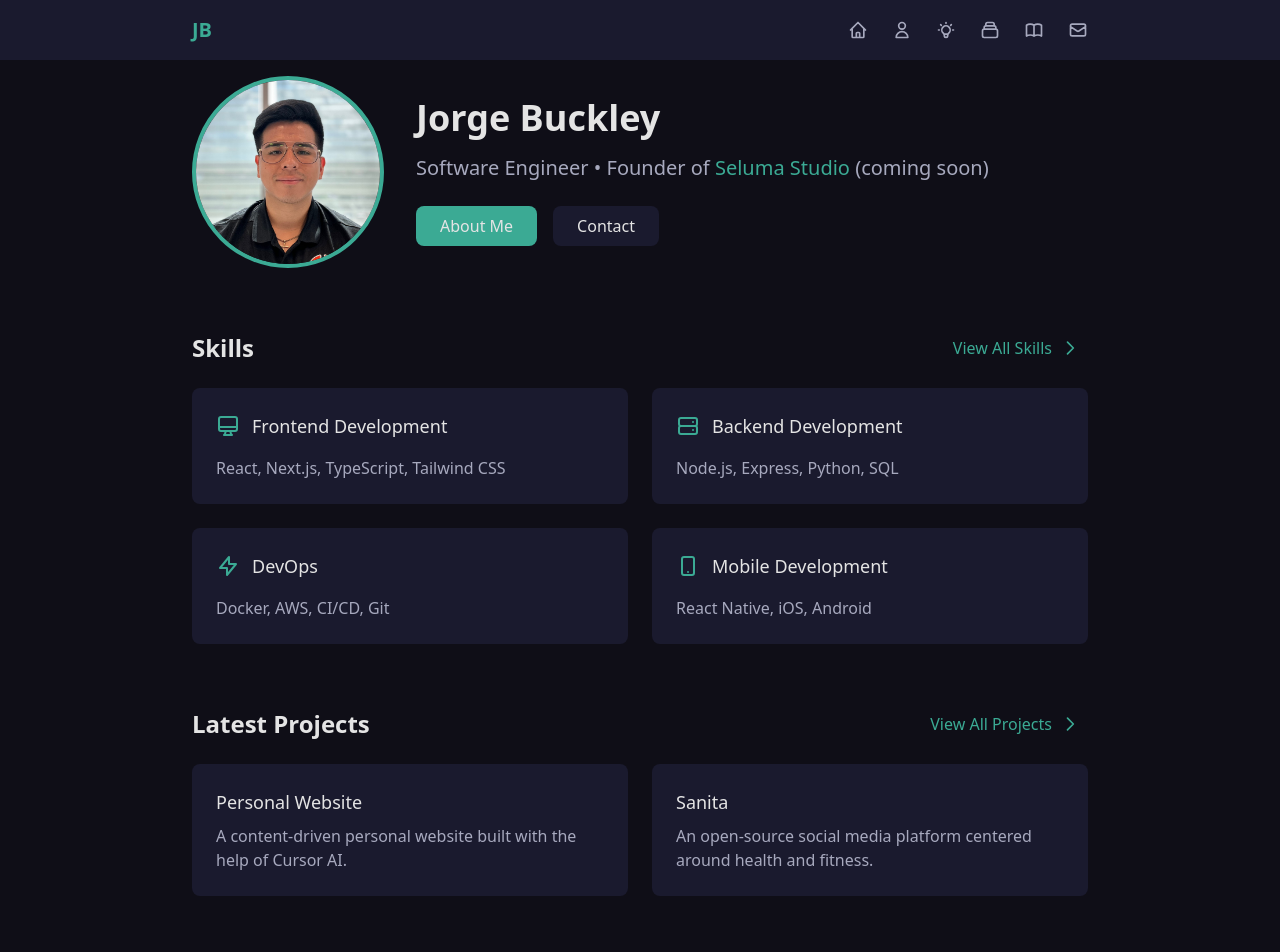
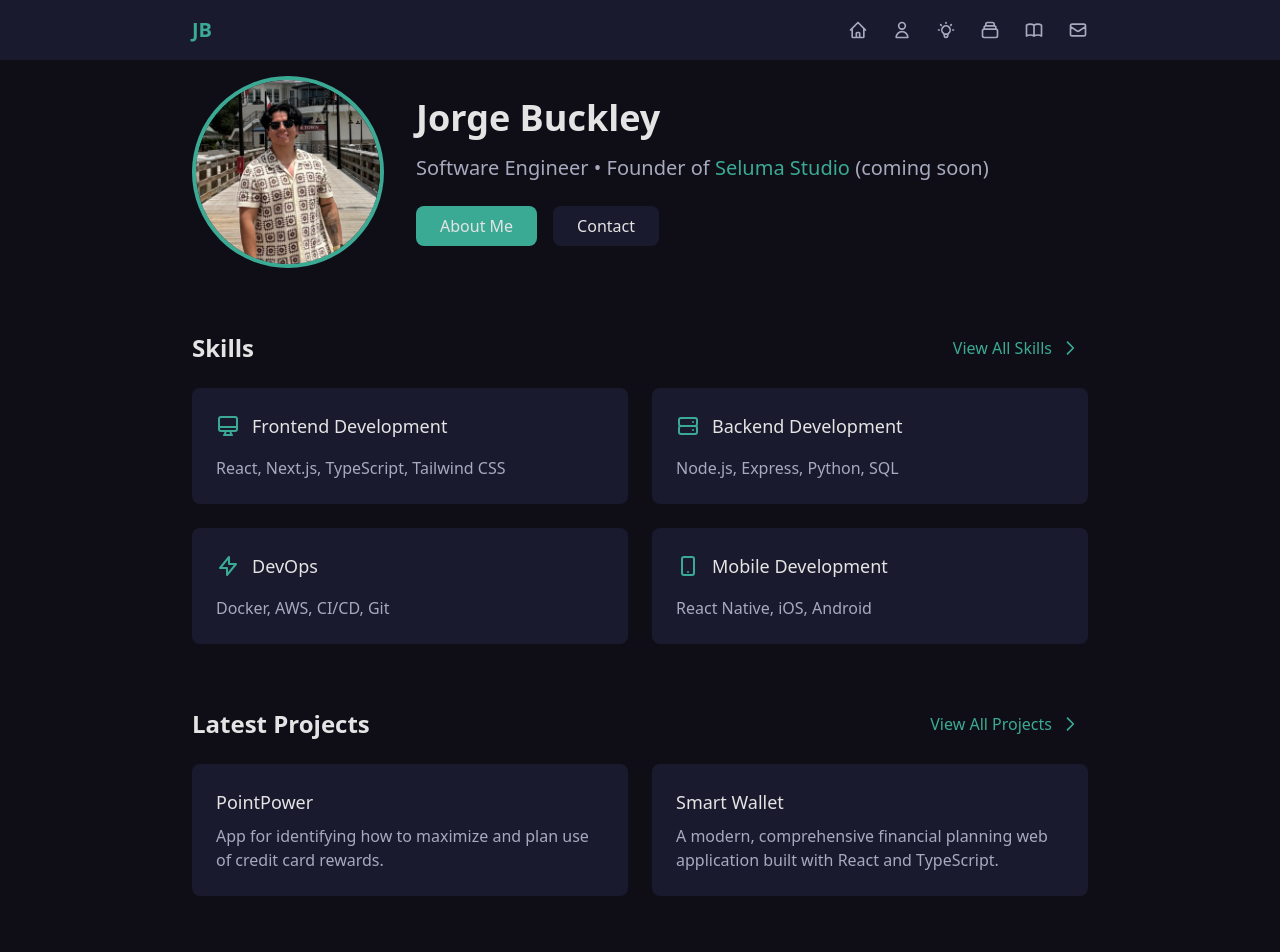
Before and after one commit to jrbuckley/PersonalWebsite, an Astro site: page / in a window 1280 px wide. Shown: the top 952 px of the page. Built offline with nearby package versions, Linux system fonts and the light colour scheme; Astro itself is replaced by a stand-in of ours.

Commit message:
Fix/web preview (#7)
* fix(blog): cleanup unused values

* feat(updates): add resume and profile changes

```diff
--- a/src/layouts/Layout.astro
+++ b/src/layouts/Layout.astro
@@ -112,7 +112,7 @@ const {
 						<path d="M19 0h-14c-2.761 0-5 2.239-5 5v14c0 2.761 2.239 5 5 5h14c2.762 0 5-2.239 5-5v-14c0-2.761-2.238-5-5-5zm-11 19h-3v-11h3v11zm-1.5-12.268c-.966 0-1.75-.79-1.75-1.764s.784-1.764 1.75-1.764 1.75.79 1.75 1.764-.783 1.764-1.75 1.764zm13.5 12.268h-3v-5.604c0-.88-.018-2.013-1.225-2.013-1.225 0-1.412 1.057-1.412 2.047v5.57h-3v-11h3v1.517c.437-.623 1.33-1.523 2.33-1.523 2.31 0 3.184 1.523 3.184 3.506v6.5z"/>
 					</svg>
 				</a>
-				<a href="/Jorge-Buckley-Resume.pdf" target="_blank" rel="noopener noreferrer" class="text-[color:var(--color-luxe-subtext)] hover:text-[color:var(--color-luxe-text)] transition-colors" aria-label="Download Resume">
+				<a href="/JorgeBuckley_Resume.pdf" target="_blank" rel="noopener noreferrer" class="text-[color:var(--color-luxe-subtext)] hover:text-[color:var(--color-luxe-text)] transition-colors" aria-label="Download Resume">
 					<svg xmlns="http://www.w3.org/2000/svg" class="h-6 w-6" fill="none" viewBox="0 0 24 24" stroke="currentColor" aria-hidden="true">
 						<path stroke-linecap="round" stroke-linejoin="round" stroke-width="2" d="M9 12h6m-6 4h6m2 5H7a2 2 0 01-2-2V5a2 2 0 012-2h5.586a1 1 0 01.707.293l5.414 5.414a1 1 0 01.293.707V19a2 2 0 01-2 2z" />
 					</svg>
--- a/src/pages/contact.astro
+++ b/src/pages/contact.astro
@@ -24,7 +24,7 @@ import Layout from '../layouts/Layout.astro';
               <path stroke-linecap="round" stroke-linejoin="round" stroke-width="2" d="M17.657 16.657L13.414 20.9a1.998 1.998 0 01-2.827 0l-4.244-4.243a8 8 0 1111.314 0z" />
               <path stroke-linecap="round" stroke-linejoin="round" stroke-width="2" d="M15 11a3 3 0 11-6 0 3 3 0 016 0z" />
             </svg>
-            <span class="text-[color:var(--color-luxe-subtext)] text-lg">Miami, FL</span>
+            <span class="text-[color:var(--color-luxe-subtext)] text-lg">Charlotte, NC</span>
           </div>
           <div class="flex items-center space-x-4">
             <svg xmlns="http://www.w3.org/2000/svg" class="h-6 w-6 text-[color:var(--color-luxe-accent)]" fill="none" viewBox="0 0 24 24" stroke="currentColor">
--- a/src/pages/index.astro
+++ b/src/pages/index.astro
@@ -34,9 +34,9 @@ const latestPosts = posts
 		<div class="flex flex-col md:flex-row items-center gap-8">
 			<div class="w-48 h-48 rounded-full overflow-hidden border-4 border-[color:var(--color-luxe-accent)]">
 				<img
-					src="/profile-image/profile.jpg"
+					src="/profile-image/profiletwo.jpeg"
 					alt="Jorge Buckley - Profile Picture"
-					class="w-full h-full object-cover scale-130 -translate-y-6 translate-x-2"
+					class="w-full h-full object-cover scale-400 -translate-y-6 translate-x-0"
 					width="192"
 					height="192"
 				/>
@@ -133,16 +133,16 @@ const latestPosts = posts
 				</a>
 			</div>
 			<div class="grid grid-cols-1 md:grid-cols-2 gap-6">
-				<a href="/projects#project1" class="group focus:outline-none focus:ring-2 focus:ring-[color:var(--color-luxe-accent)] focus:ring-offset-2 rounded-lg">
+				<a href="/projects" class="group focus:outline-none focus:ring-2 focus:ring-[color:var(--color-luxe-accent)] focus:ring-offset-2 rounded-lg">
 					<div class="bg-[color:var(--color-luxe-card)] p-6 rounded-lg transition-transform group-hover:scale-105">
-						<h3 class="text-lg font-medium text-[color:var(--color-luxe-text)] mb-2">Personal Website</h3>
-						<p class="text-[color:var(--color-luxe-subtext)]">A content-driven personal website built with the help of Cursor AI.</p>
+						<h3 class="text-lg font-medium text-[color:var(--color-luxe-text)] mb-2">PointPower</h3>
+						<p class="text-[color:var(--color-luxe-subtext)]">App for identifying how to maximize and plan use of credit card rewards.</p>
 					</div>
 				</a>
-				<a href="/projects#project2" class="group focus:outline-none focus:ring-2 focus:ring-[color:var(--color-luxe-accent)] focus:ring-offset-2 rounded-lg">
+				<a href="/projects" class="group focus:outline-none focus:ring-2 focus:ring-[color:var(--color-luxe-accent)] focus:ring-offset-2 rounded-lg">
 					<div class="bg-[color:var(--color-luxe-card)] p-6 rounded-lg transition-transform group-hover:scale-105">
-						<h3 class="text-lg font-medium text-[color:var(--color-luxe-text)] mb-2">Sanita</h3>
-						<p class="text-[color:var(--color-luxe-subtext)]">An open-source social media platform centered around health and fitness.</p>
+						<h3 class="text-lg font-medium text-[color:var(--color-luxe-text)] mb-2">Smart Wallet</h3>
+						<p class="text-[color:var(--color-luxe-subtext)]">A modern, comprehensive financial planning web application built with React and TypeScript.</p>
 					</div>
 				</a>
 			</div>
--- a/src/pages/projects.astro
+++ b/src/pages/projects.astro
@@ -3,11 +3,18 @@ import Layout from '../layouts/Layout.astro';
 
 const projects = [
   {
-    title: "Personal Website",
-    description: "A content-driven personal website built with the help of Cursor AI",
-    technologies: ["Astro", "TypeScript", "Tailwind CSS", "Cursor AI"],
+    title: "PointPower",
+    description: "App for identifying how to maximize and plan use of credit card rewards",
+    technologies: ["Node.js", "Supabase", "Expo", "React Native", "TypeScript", "Zustand"],
     link: "#",
-    github: "https://github.com/jrbuckley/PersonalWebsite"
+    github: "https://github.com/jrbuckley/PointPower"
+  },
+  {
+    title: "Smart Wallet",
+    description: "A modern, comprehensive financial planning web application built with React and TypeScript. Built with the help of Cursor AI.",
+    technologies: ["Node.js", "React", "TypeScript", "Cursor AI"],
+    link: "#",
+    github: "https://github.com/jrbuckley/SmartWallet"
   },
   {
     title: "Sanita",
@@ -15,6 +22,13 @@ const projects = [
     technologies: ["ATProtocol", "Next.js", "TypeScript", "React Native", "Zustand"],
     link: "#",
     github: "https://github.com/jrbuckley/sanita"
+  },
+  {
+    title: "Personal Website",
+    description: "A content-driven personal website built with the help of Cursor AI",
+    technologies: ["Astro", "TypeScript", "Tailwind CSS", "Cursor AI"],
+    link: "#",
+    github: "https://github.com/jrbuckley/PersonalWebsite"
   },
   {
     title: "Diamond",
--- a/src/pages/skills.astro
+++ b/src/pages/skills.astro
@@ -14,7 +14,7 @@ const skills: Record<string, Skill[]> = {
       name: "React",
       level: 5,
       description: "Extensive experience building modern web applications with React, including hooks, context, and performance optimization.",
-      projects: ["Day to day work", "Sanita"]
+      projects: ["Day to day work", "PointPower", "Smart Wallet", "Sanita"]
     },
     {
       name: "Next.js",
@@ -40,7 +40,7 @@ const skills: Record<string, Skill[]> = {
       name: "Node.js",
       level: 4,
       description: "Strong knowledge of Node.js ecosystem and building scalable backend services.",
-      projects: ["Day to day work", "Sanita"]
+      projects: ["Day to day work", "PointPower", "Smart Wallet", "Sanita"]
     },
     {
       name: "REST",
@@ -52,13 +52,13 @@ const skills: Record<string, Skill[]> = {
       name: "Python",
       level: 4,
       description: "Proficient in Python for backend development and data processing.",
-      projects: ["Day to day work", "JANE"]
+      projects: ["Day to day work"]
     },
     {
       name: "SQL",
       level: 4,
       description: "Strong understanding of SQL and database design principles.",
-      projects: ["Diamond", "Sanita", "The Picks"]
+      projects: ["PointPower", "Smart Wallet", "Diamond", "Sanita", "The Picks"]
     }
   ],
   devops: [
@@ -92,7 +92,7 @@ const skills: Record<string, Skill[]> = {
       name: "React Native",
       level: 3,
       description: "Currently building cross-platform mobile applications.",
-      projects: ["Diamond", "Sanita"]
+      projects: ["PointPower", "Diamond", "Sanita"]
     },
     {
       name: "iOS",
```
Also changed, not shown: public/profile-image/profiletwo.jpeg (added), 2 other files.
